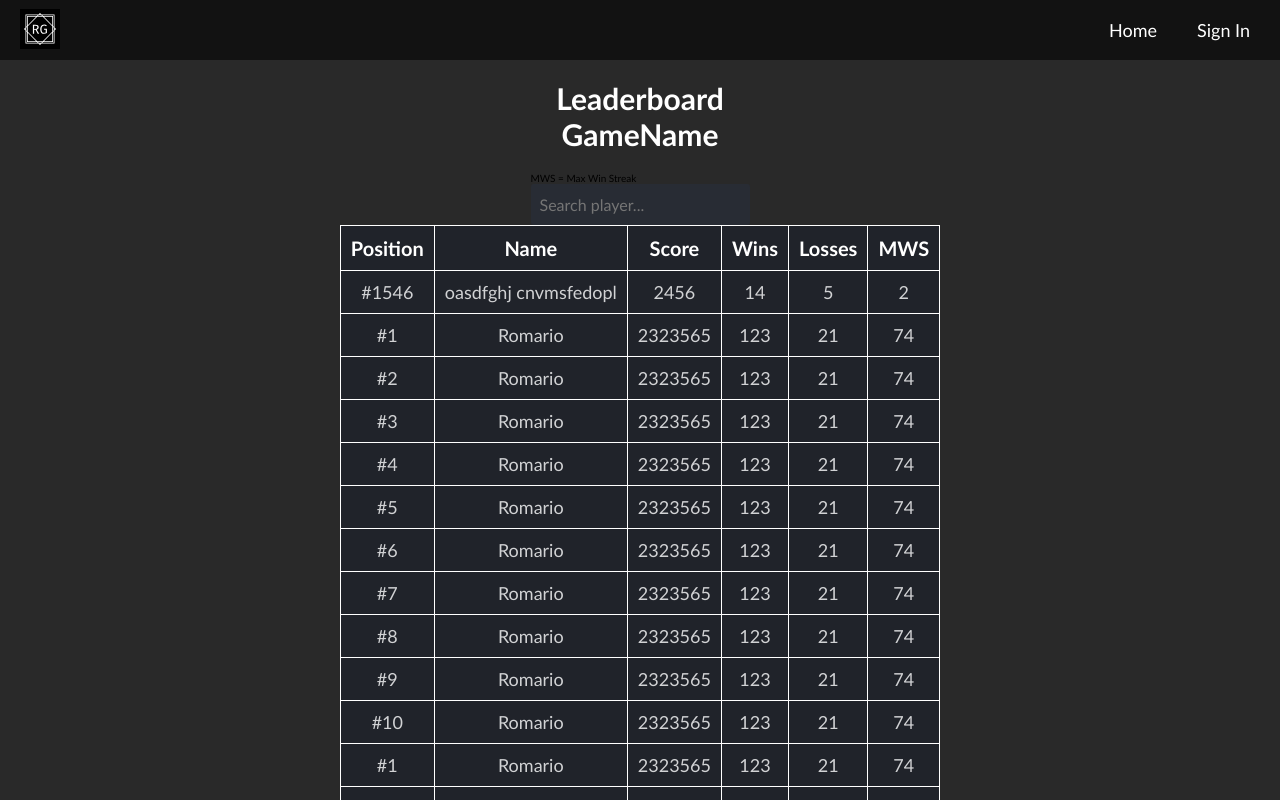
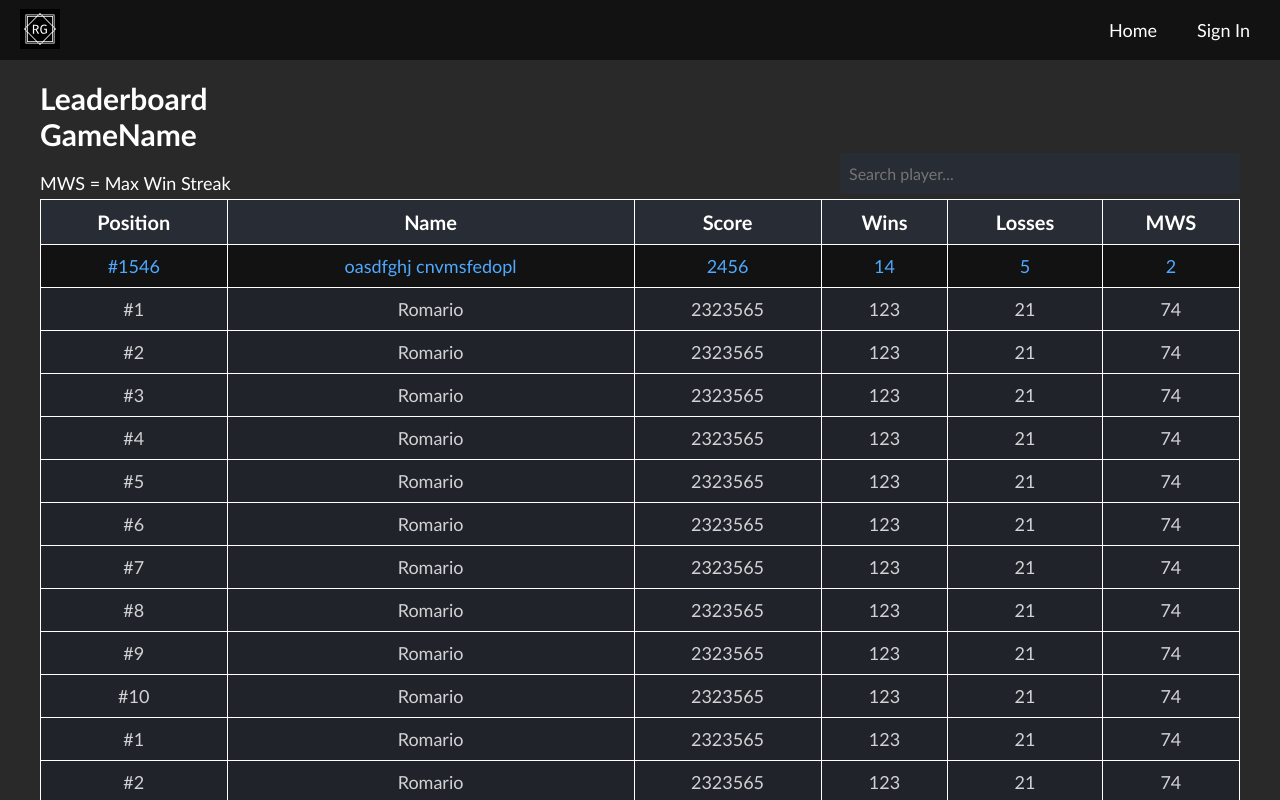
Before and after one commit to Romario-Negreiros/RetroGames, a Next.js app: page /games/space-shooter/leaderboard in a window 1280 px wide. Shown: the top 800 px of the page. Built offline with nearby package versions, Linux system fonts and the light colour scheme; no server answers.

Commit message:
styles: add styles for top_container class and its children (title_legend_container and input_container classes)

```diff
--- a/src/styles/pages/leaderboard.module.css
+++ b/src/styles/pages/leaderboard.module.css
@@ -1,11 +1,39 @@
-.container h1 {
+.top_container {
+  display: flex;
+  flex-direction: column;
+  align-items: center;
+  gap: 2rem;
+  width: 100%;
+}
+
+.title_legend_container {
+  margin-bottom: 0.5rem;
+  text-align: center;
+}
+
+.title_legend_container h1 {
   font-size: clamp(2rem, 2.5vw, 3rem);
   color: var(--secondary-font);
   margin-bottom: 2rem;
-  text-align: center;
 }
 
-.tableContainer {
+.title_legend_container p {
+  color: var(--secondary-font);
+  font-size: clamp(1.4rem, 2.5vw, 1.8rem);
+}
+
+.input_container {
+  width: 100%;
+  align-self: flex-end;
+  text-align: right;
+  margin-bottom: 0.5rem;
+}
+
+.input_container input {
+  max-width: 400px;
+}
+
+.table_container {
   width: 100%;
   overflow: auto;
 }
@@ -13,25 +41,53 @@
 .table {
   width: 100%;
   height: 100%;
-  border: 1px solid #fff;
+  text-align: center;
   border-collapse: collapse;
   background-color: var(--tertiary-bg);
 }
 
 .table th {
-  border: 1px solid #fff;
+  background-color: var(--quaternary-bg);
   color: var(--secondary-font);
   font-size: clamp(1.6rem, 2.5vw, 2rem);
 }
 
 .table td {
-  border: 1px solid #fff;
   color: var(--primary-font);
   font-size: clamp(1.4rem, 2.5vw, 1.8rem);
 }
 
 .table th,
 .table td {
-  text-align: center;
-  padding: 1rem;
+  border: 1px solid #fff;
+  padding: 1rem 0.5rem;
 }
+
+.table tr:not(.current_user_position):hover td {
+  background-color: var(--quaternary-bg);
+}
+
+.current_user_position {
+  background-color: var(--primary-bg);
+}
+
+.current_user_position td {
+  color: var(--secondary-hover);
+}
+
+@media screen and (min-width: 400px) {
+  .top_container {
+    flex-direction: row;
+    justify-content: space-between;
+    gap: 0;
+  }
+
+  .title_legend_container {
+    text-align: unset;
+  }
+
+  .input_container {
+    width: 55%;
+    text-align: right;
+  }
+}
```
